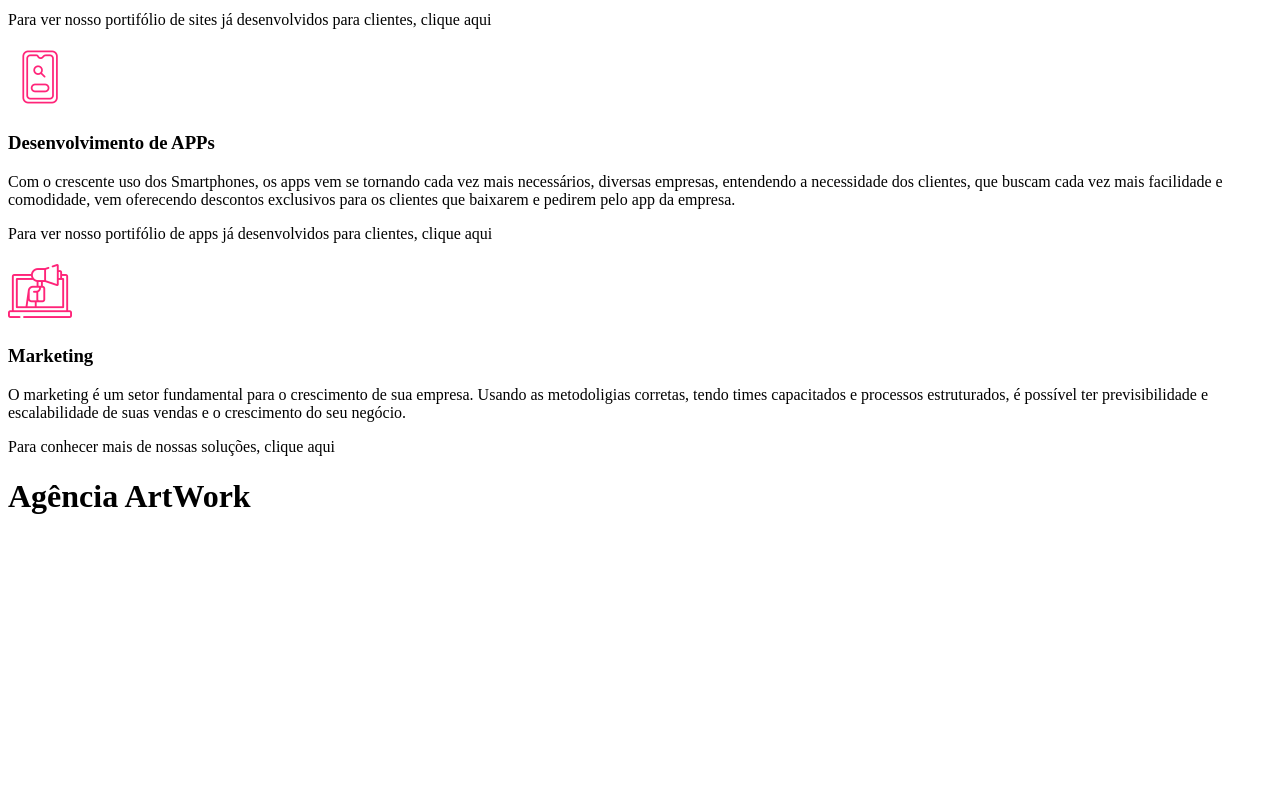
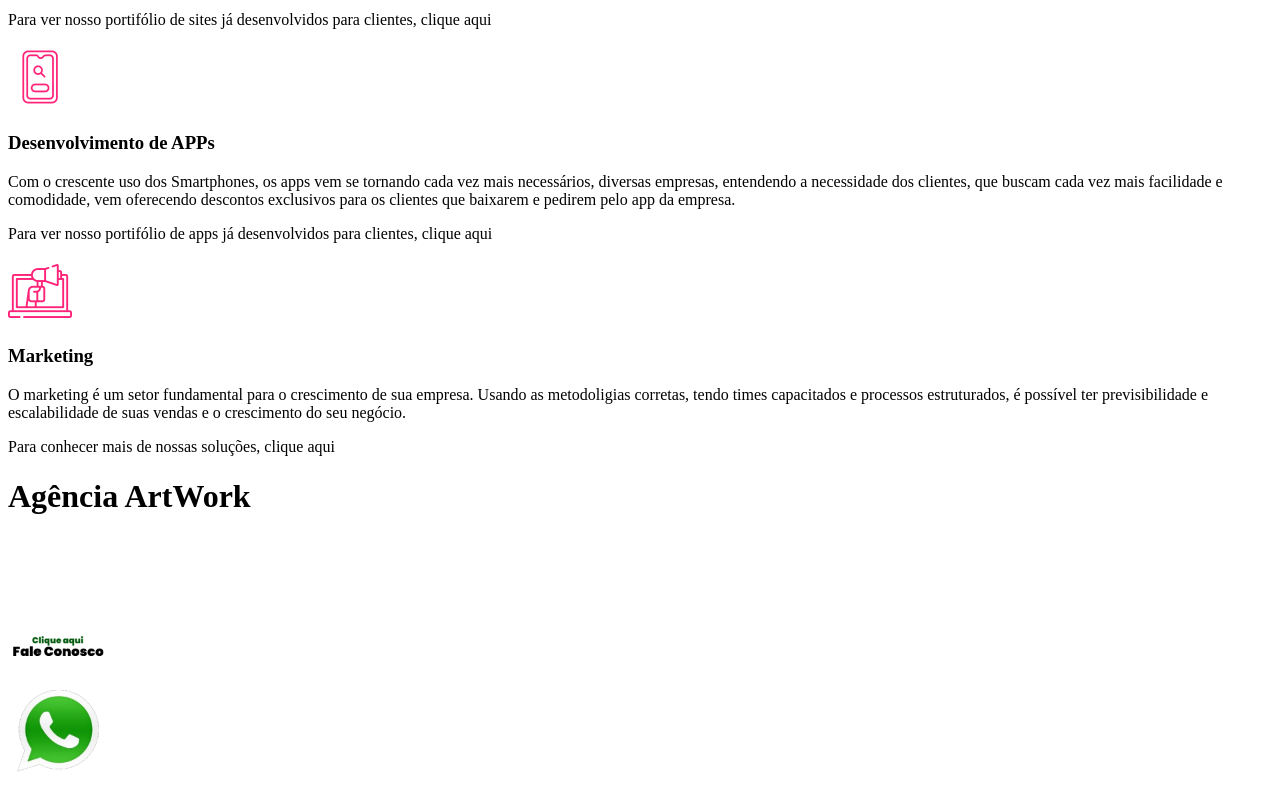
Before and after one commit to guilhermemartinsgrm/Curso-EFG, a plain HTML site: page Projeto/index.html in a window 1280 px wide. Shown: the part 1357-2157 px from the top of the page. Before the commit the page ends 1953 px from the top, so only its background shows below. Drawn offline with Linux system fonts and the light colour scheme.

Commit message:
Update index.html

```diff
--- a/Projeto/index.html
+++ b/Projeto/index.html
@@ -76,7 +76,7 @@
     </div>
     <b style="color:white;"> Todos os direitos reservados.</b>
     </footer>
-    <div class="whats" target="_blank" href="https://wa.me/message/4X3FAWJH46MJI1" img style="width: 100px;" src="./img/whats.png
+    <a class="whats" target="_blank" href="https://wa.me/message/4X3FAWJH46MJI1"><img style="width: 100px;" src="img/whats.png"></a>
     </div>
 </body>
 </html>
```
